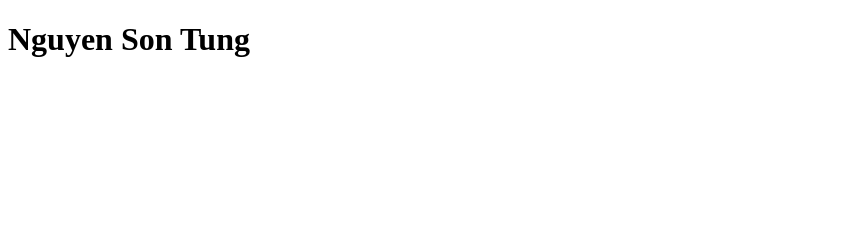
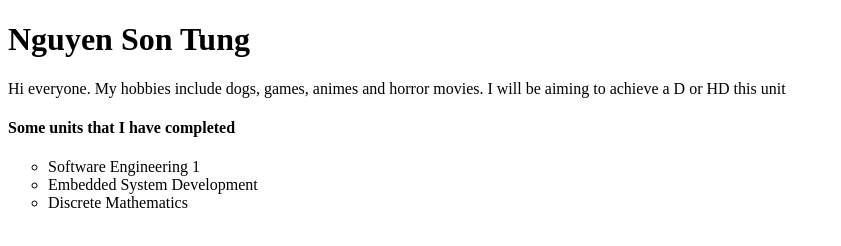
Before and after one commit to tungcnn/TrackMe, a plain HTML site: page about-me.html in a window 1280 px wide. Shown: the whole page, without its empty margins (0-841 px from the left). Drawn offline with Linux system fonts and the light colour scheme.

Commit message:
NEW: Add short summary and some completed units

```diff
--- a/about-me.html
+++ b/about-me.html
@@ -9,5 +9,12 @@
     </head>
     <body>
         <h1>Nguyen Son Tung</h1>
+        <p>Hi everyone. My hobbies include dogs, games, animes and horror movies. I will be aiming to achieve a D or HD this unit</p>
+        <h4>Some units that I have completed</h4>
+        <ul style="list-style-type:circle;">
+            <li>Software Engineering 1</li>
+            <li>Embedded System Development</li>
+            <li>Discrete Mathematics</li>
+          </ul>
     </body>
 </html>
```
